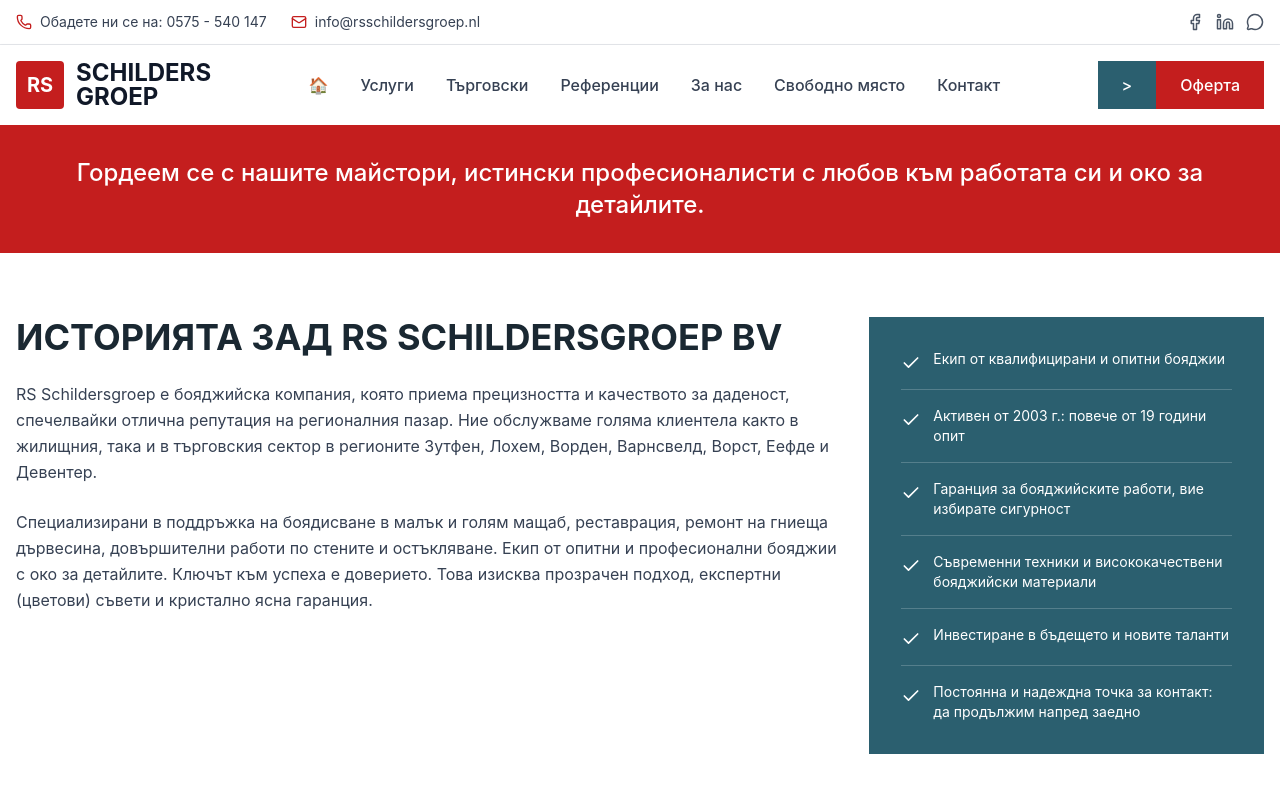
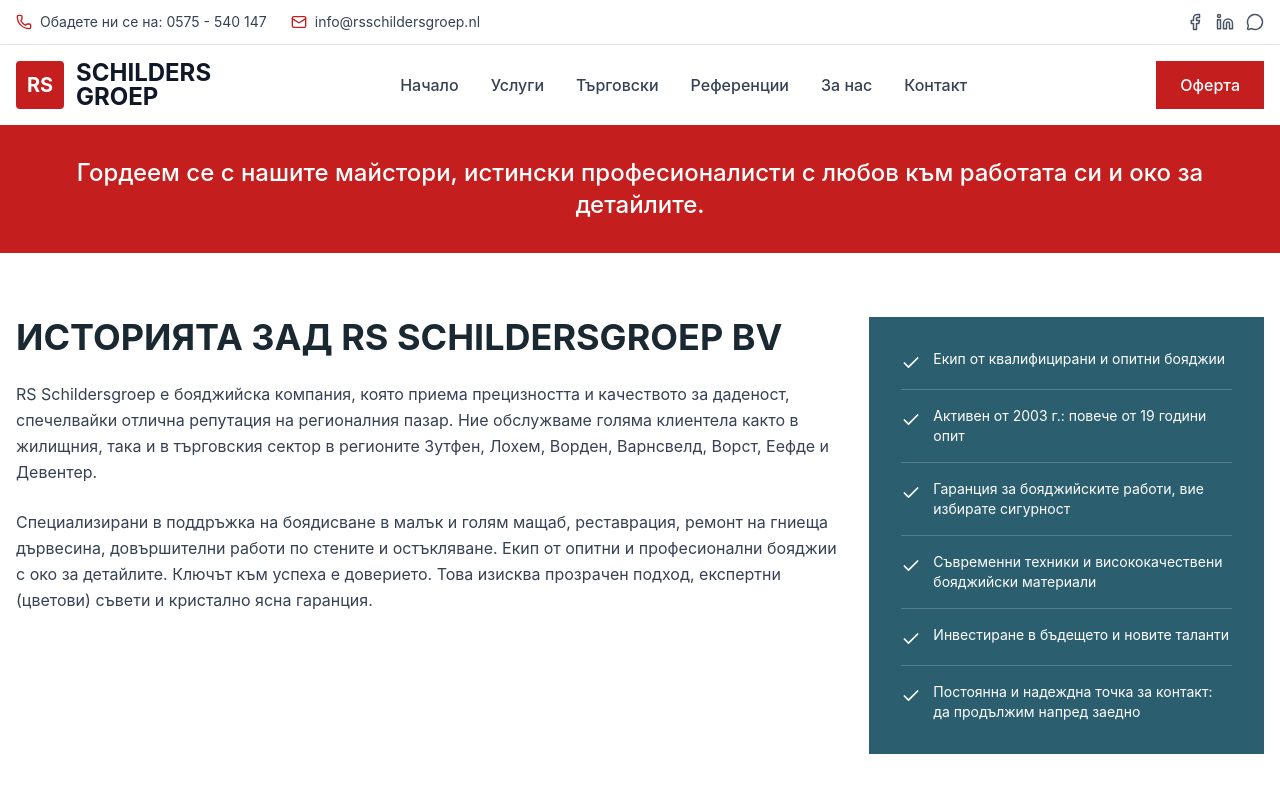
Before and after one commit to vertastack/diverso, a Next.js app in the folder diverso/: page /about in a window 1280 px wide. Shown: the top 800 px of the page. Built offline with nearby package versions, Linux system fonts and the light colour scheme.

Commit message:
Update Header.tsx

```diff
--- a/diverso/components/layout/Header.tsx
+++ b/diverso/components/layout/Header.tsx
@@ -96,7 +96,7 @@
                 href="/"
                 className="text-gray-700 hover:text-primary transition-colors font-medium"
               >
-                🏠
+                Начало
               </Link>
               <Link
                 href="/services"
@@ -123,12 +123,6 @@
                 За нас
               </Link>
               <Link
-                href="/free-place"
-                className="text-gray-700 hover:text-primary transition-colors font-medium"
-              >
-                Свободно място
-              </Link>
-              <Link
                 href="/contact"
                 className="text-gray-700 hover:text-primary transition-colors font-medium"
               >
@@ -136,11 +130,8 @@
               </Link>
             </nav>
 
-            {/* CTA Buttons - Desktop */}
-            <div className="hidden lg:flex items-center gap-0">
-              <Link href="/contact" className="bg-secondary text-white px-6 py-3 font-medium hover:bg-secondary-teal-dark transition-colors inline-flex items-center justify-center">
-                &gt;
-              </Link>
+            {/* CTA Button - Desktop */}
+            <div className="hidden lg:flex items-center">
               <Link href="/contact" className="bg-primary text-white px-6 py-3 font-medium hover:bg-primary-red-dark transition-colors inline-flex items-center justify-center">
                 Оферта
               </Link>
@@ -269,14 +260,6 @@
             </Link>
 
             <Link
-              href="/free-place"
-              onClick={closeMobileMenu}
-              className="block text-white py-4 border-b border-white/10 hover:text-primary transition-colors"
-            >
-              Свободно място
-            </Link>
-
-            <Link
               href="/contact"
               onClick={closeMobileMenu}
               className="block text-white py-4 border-b border-white/10 hover:text-primary transition-colors"
```
